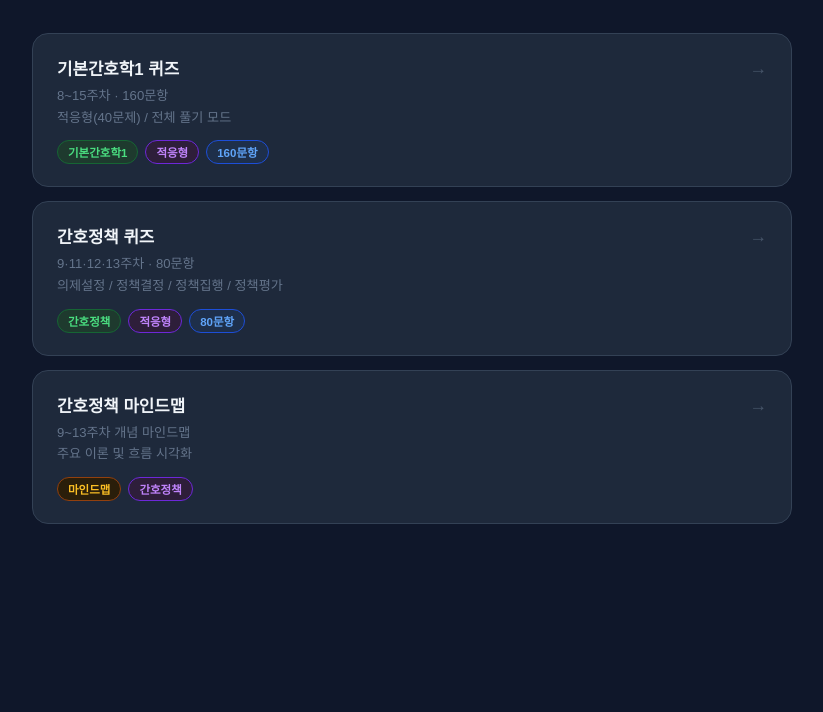
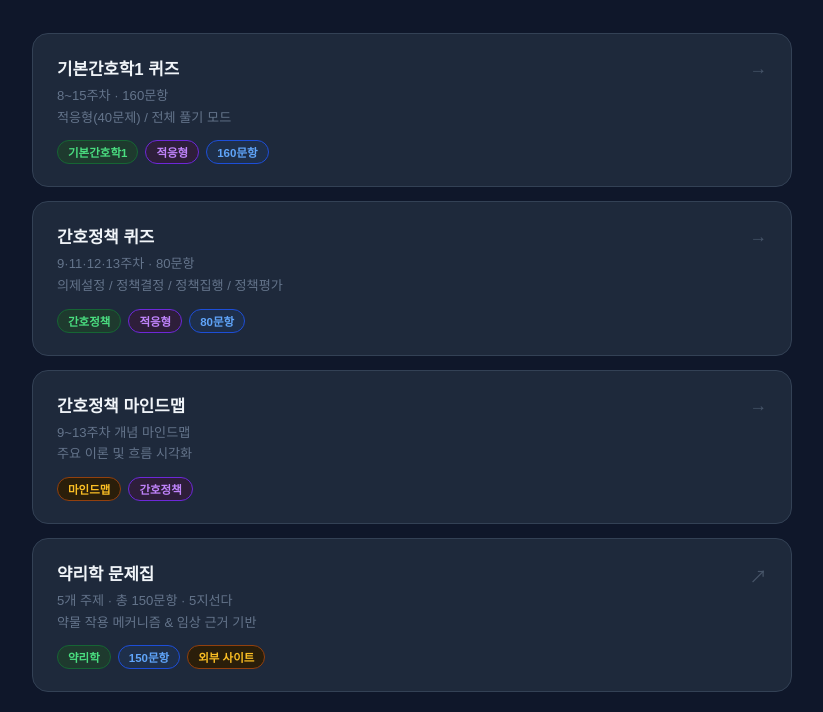
Before and after one commit to caffeinated-nursingstudent/nursing-quiz, a plain HTML site: page quiz/menu.html in a window 1280 px wide. Shown: the part 140-852 px from the top of the page, without its empty margins (228-1051 px from the left). Before the commit the page ends 800 px from the top, so only its background shows below. Drawn offline with Linux system fonts and the light colour scheme.

Commit message:
Add pharmacology site link to menu
Co-Authored-By: Claude Sonnet 4.6 <noreply@anthropic.com>

```diff
--- a/quiz/menu.html
+++ b/quiz/menu.html
@@ -75,6 +75,20 @@ body{font-family:'Apple SD Gothic Neo','Malgun Gothic',sans-serif;background:#0f
         <span class="badge b-purple">간호정책</span>
       </div>
     </a>
+    <a href="https://expensive-coffee-64eta25k.edgeone.app/" class="menu-card" target="_blank" rel="noopener">
+      <div class="card-top">
+        <div>
+          <div class="menu-card-title">약리학 문제집</div>
+          <div class="menu-card-sub">5개 주제 · 총 150문항 · 5지선다<br>약물 작용 메커니즘 & 임상 근거 기반</div>
+        </div>
+        <span class="arrow">↗</span>
+      </div>
+      <div class="menu-card-badges">
+        <span class="badge b-green">약리학</span>
+        <span class="badge b-blue">150문항</span>
+        <span class="badge b-amber">외부 사이트</span>
+      </div>
+    </a>
   </div>
 </div>
 </body>
```
